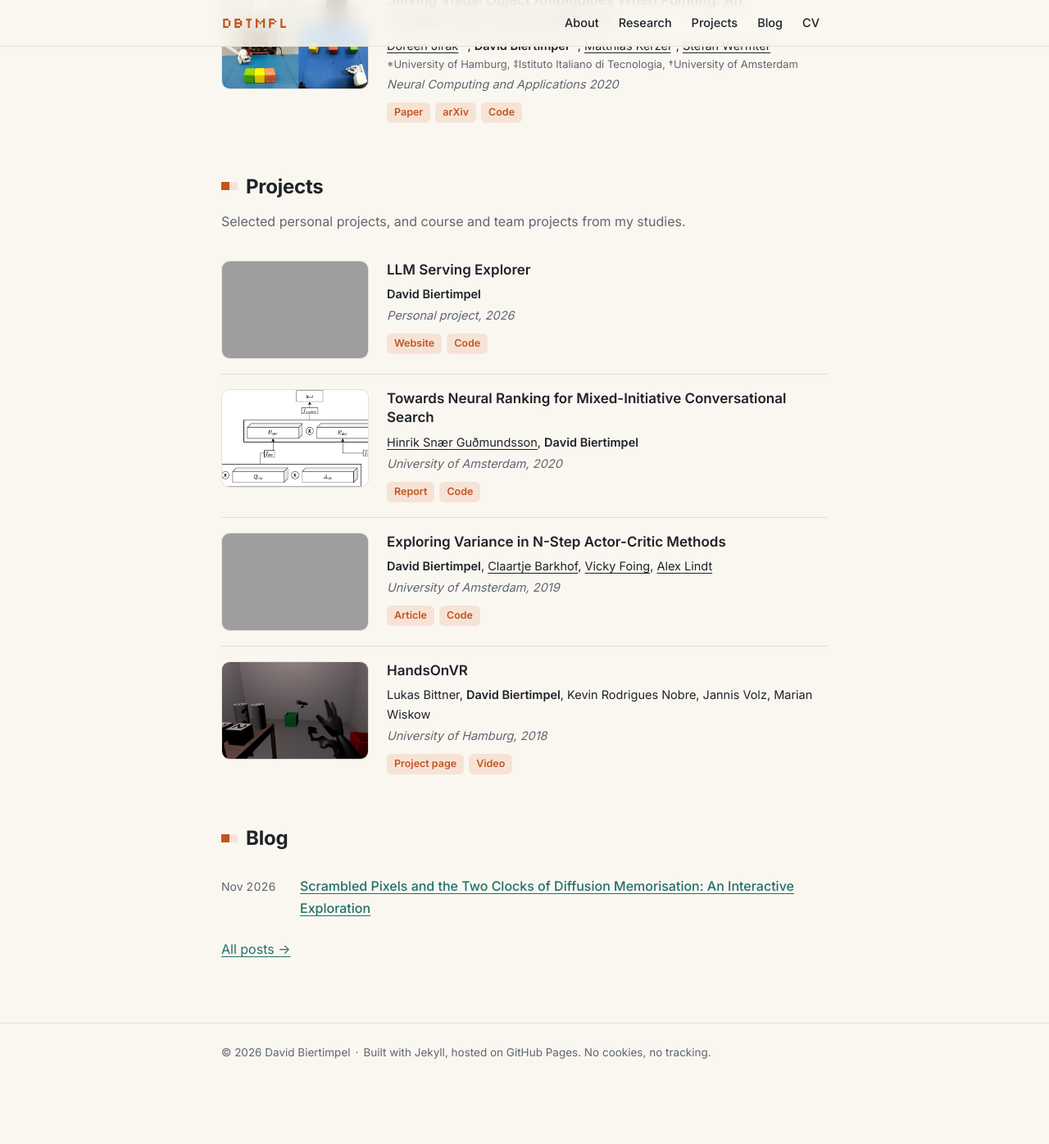
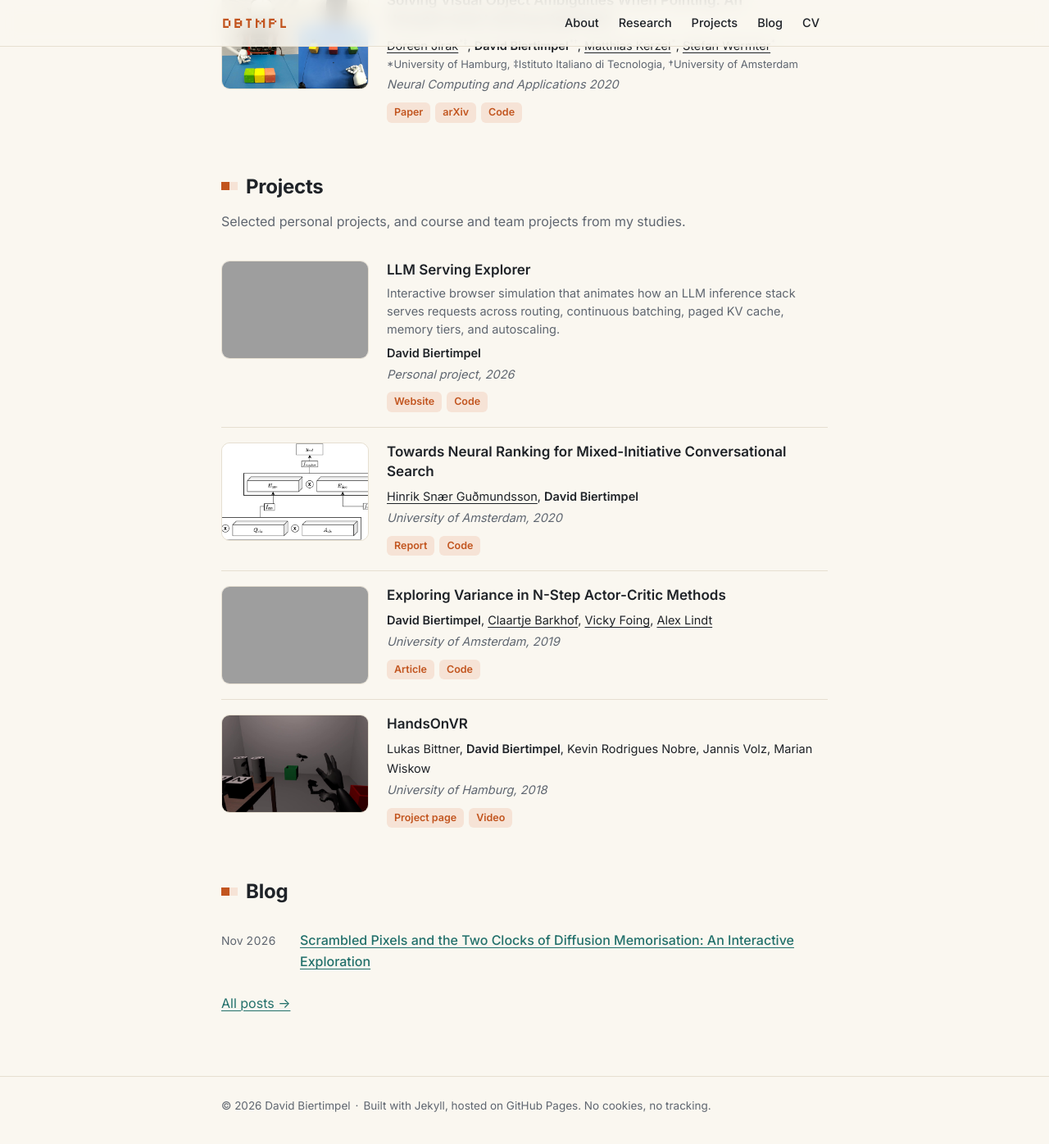
Before and after one commit to dbtmpl/dbtmpl.github.io, a Jekyll site: the page built from index.html, in a window 1280 px wide and 1400 px high, scrolled down 1518 px. Shown: the top 1396 px of the window at 82% size. Built offline with Jekyll 4.4.1, drawn with Linux system fonts in a browser that asks for light colours; before the commit the page ends 2853 px from its top, so only the background shows below that; grey boxes are pictures that could not be loaded.

Commit message:
Add project description support and summary for LLM Serving Explorer

```diff
--- a/_data/projects.yml
+++ b/_data/projects.yml
@@ -1,5 +1,6 @@
 # Personal, course, and team projects (not the personal blog).
 - title: LLM Serving Explorer
+  description: Interactive browser simulation that animates how an LLM inference stack serves requests across routing, continuous batching, paged KV cache, memory tiers, and autoscaling.
   venue: Personal project, 2026
   authors:
     - { name: David Biertimpel, me: true }
--- a/_includes/entry.html
+++ b/_includes/entry.html
@@ -7,6 +7,7 @@
   {%- endif -%}
   <div class="entry__body">
     <h3 class="entry__title"><a href="{{ e.links[0].url | relative_url }}">{{ e.title }}</a></h3>
+    {%- if e.description -%}<p class="entry__desc">{{ e.description }}</p>{%- endif -%}
     <p class="entry__authors">
       {%- for a in e.authors -%}
         {%- if a.me -%}<strong>{{ a.name }}</strong>{%- elsif a.url -%}<a href="{{ a.url }}">{{ a.name }}</a>{%- else -%}{{ a.name }}{%- endif -%}
--- a/assets/css/style.css
+++ b/assets/css/style.css
@@ -162,6 +162,7 @@ strong { font-weight: 600; }
 .entry__title { font-size: 17px; line-height: 1.4; margin: 0 0 6px; font-weight: 600; }
 .entry__title a { color: var(--text); text-decoration: none; }
 .entry__title a:hover { color: var(--accent); }
+.entry__desc { margin: 0 0 6px; font-size: 14.5px; line-height: 1.5; color: var(--muted); }
 .entry__authors, .entry__aff, .entry__venue { margin: 0; font-size: 14.5px; }
 .entry__authors a { color: inherit; }
 .entry__authors sup { color: var(--muted); font-size: 0.7em; margin-left: 1px; }
```
